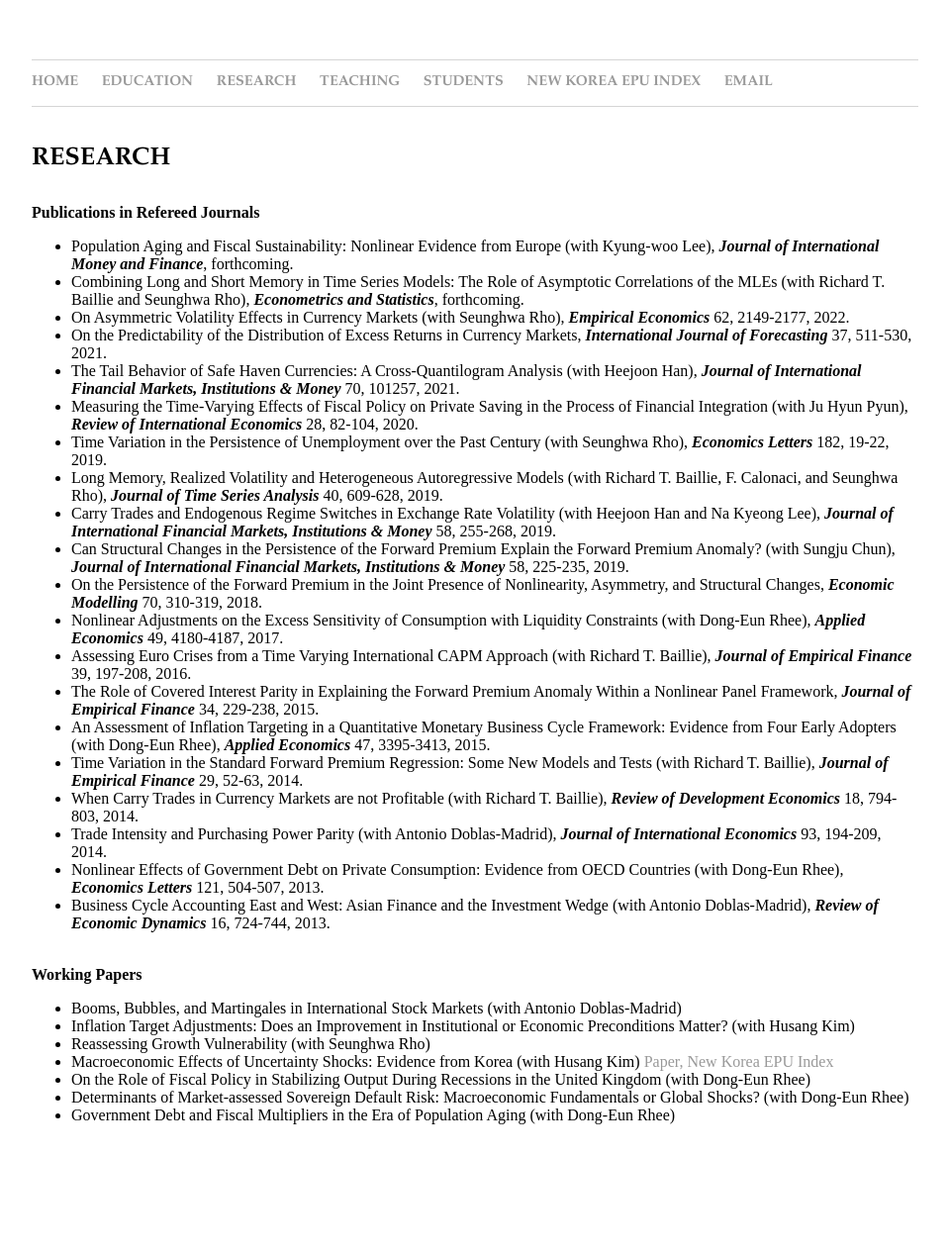
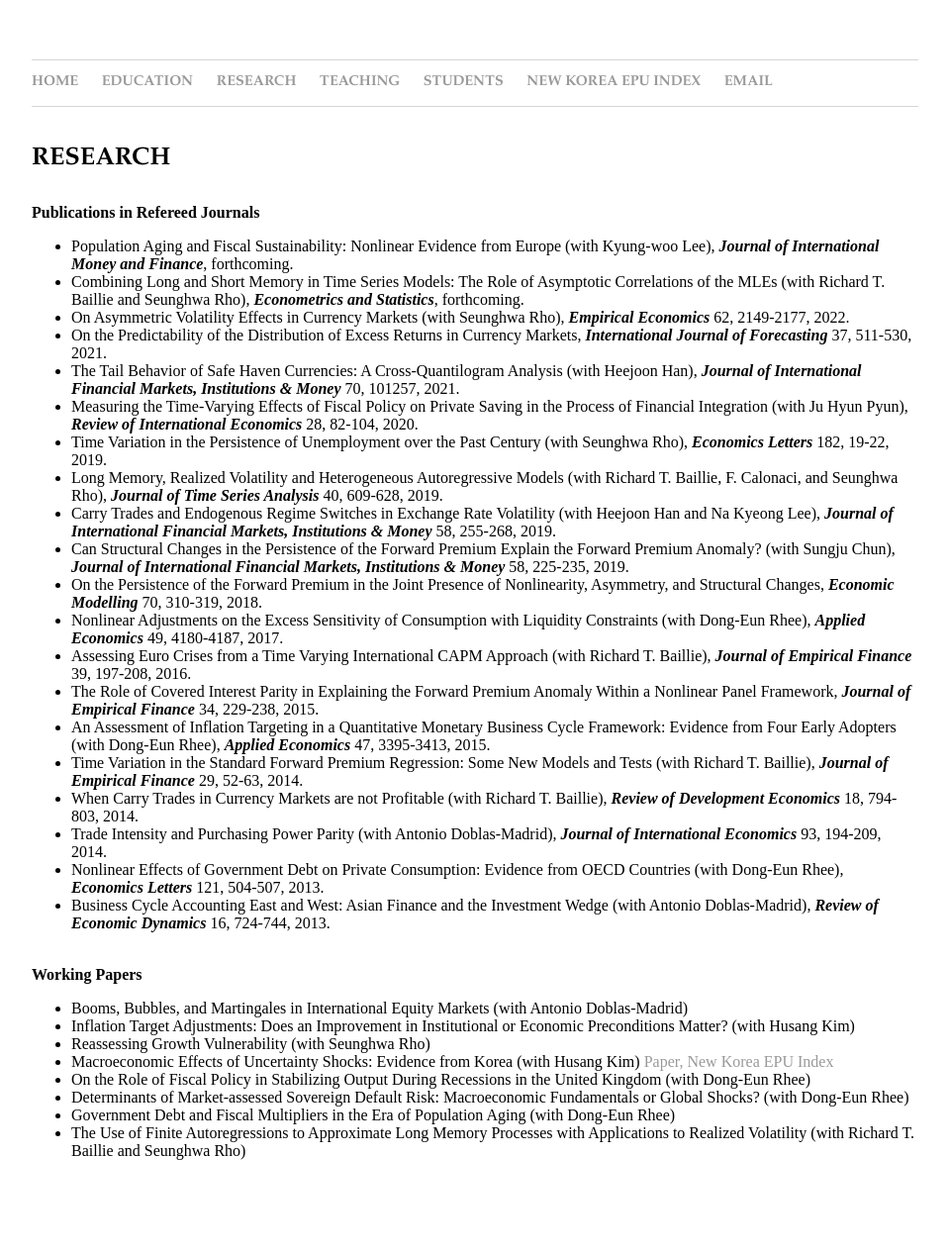
Before and after one commit to dooyeoncho/dooyeoncho.github.io, a Jekyll site: the page built from pages/research.html, in a window 1280 px wide. Shown: the whole page at 99% size, without its empty margins (160-1119 px from the left). Built offline with Jekyll 4.4.1, drawn with Linux system fonts in a browser that asks for light colours; before the commit the page ends 1230 px from its top, so only the background shows below that.

Commit message:
Update research.html

```diff
--- a/pages/research.html
+++ b/pages/research.html
@@ -39,12 +39,14 @@ title: Dooyeon Cho - Research
 
 <div> <b>Working Papers</b>
 	<ul>
-		<li>Booms, Bubbles, and Martingales in International Stock Markets (with Antonio Doblas-Madrid)</li>
+		<li>Booms, Bubbles, and Martingales in International Equity Markets (with Antonio Doblas-Madrid)</li>
 		<li>Inflation Target Adjustments: Does an Improvement in Institutional or Economic Preconditions Matter? (with Husang Kim)</li>
 		<li>Reassessing Growth Vulnerability (with Seunghwa Rho)</li>
 		<li>Macroeconomic Effects of Uncertainty Shocks: Evidence from Korea (with Husang Kim) <a href="https://papers.ssrn.com/sol3/papers.cfm?abstract_id=4044587">Paper,</a> <a href="https://dooyeoncho.github.io/pages/new_korea_epu_index.html">New Korea EPU Index</a></li>
 		<li>On the Role of Fiscal Policy in Stabilizing Output During Recessions in the United Kingdom (with Dong-Eun Rhee)</li>
 		<li>Determinants of Market-assessed Sovereign Default Risk: Macroeconomic Fundamentals or Global Shocks? (with Dong-Eun Rhee)</li>
 		<li>Government Debt and Fiscal Multipliers in the Era of Population Aging (with Dong-Eun Rhee)</li>
+		<li>The Use of Finite Autoregressions to Approximate Long Memory Processes with Applications to Realized Volatility (with Richard T. Baillie and Seunghwa Rho)</li>
+
 	</ul>
 </div>&nbsp;&nbsp;&nbsp;&nbsp;&nbsp;&nbsp;
```
